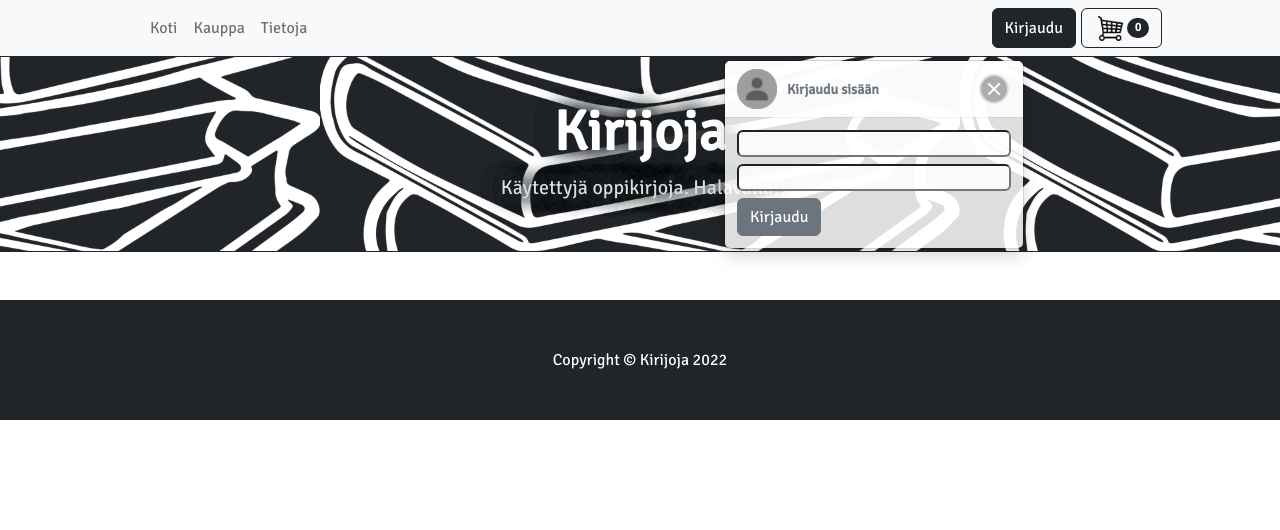
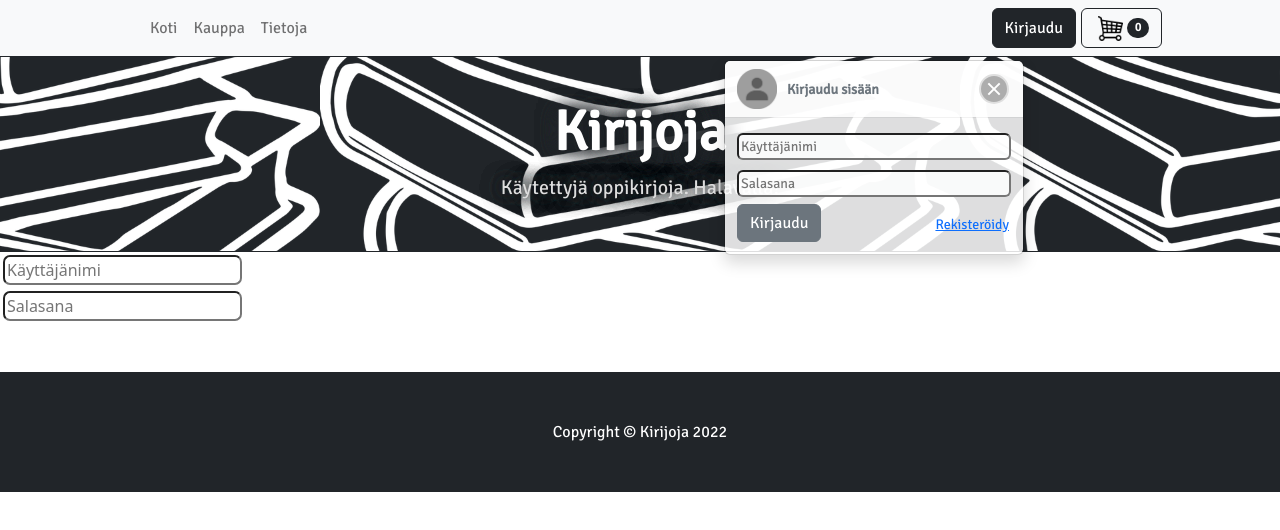
Before and after one commit to hmuratoski/BookShopForUsedBooks, a React (Create React App) app: page /register in a window 1280 px wide. Both pictures are taken after a click on the button "Kirjaudu". Shown: the top 530 px of the page. Built offline with nearby package versions, Linux system fonts and the light colour scheme.

Commit message:
register page

```diff
--- a/src/components/content.js
+++ b/src/components/content.js
@@ -5,6 +5,7 @@ import { About } from './pages/about';
 import { FrontPage } from './pages/frontpage';
 import { ProductPage } from './pages/productpage';
 import { ShoppingCart } from './pages/shoppingcart';
+import { Register } from './pages/register';
 import '../css/Header.css';
 
 //Headerin ja footerin välinen sisältö, tänne routingit
@@ -15,6 +16,7 @@ export const Content = (props) => {
 		<Routes>
 			<Route path="/" element={<FrontPage />} />
 			<Route path="/about" element={<About />} />
+			<Route path="/register" element={<Register />} />
 			<Route path="/shop" element={
 				<Shop
 					loggedIn={props.loggedIn}
--- a/src/components/login.js
+++ b/src/components/login.js
@@ -2,6 +2,7 @@ import React from 'react';
 import 'bootstrap/dist/css/bootstrap.min.css';
 import '../css/Login.css';
 import { language } from '../locale/FI.js'
+import { NavLink } from 'react-router-dom';
 
 //toast -tyyppinen kirjautumisruutu
 	//hyväksyy tällähetkellä minkä tahansa käyttäjänimen testikirjautumiseen
@@ -26,9 +27,18 @@ export const Login = (props) => {
 					<button type="button" className="closeButton" aria-label="Close" onClick={event => props.setShowLogin(false)} />
 				</div>
 				<div className="toast-body">
-					<input className="toastInput" id="userName"/><br/>
-					<input className="toastInput"/><br/>
+					<input className="toastInput" id="userName" placeholder={language.userName}/><br/>
+					<input className="toastInput" id="password" type="password" placeholder={language.password}/><br/>
 					<button className="btn btn-secondary loginButton" onClick={testLogin}>{language.loginTitle}</button>
+					<NavLink
+						style={{
+							right: "15px",
+							position: "absolute",
+							paddingTop: "10px"
+						}}
+						to="/register"
+						onClick={event => props.setShowLogin(false)}
+					>{language.register}</NavLink>
 				</div>
 			</div>
 		</div>
--- a/src/components/navbar.js
+++ b/src/components/navbar.js
@@ -48,13 +48,21 @@ export const Navbar = (props) => {
 							:
 							<button className="btn btn-outline-dark" type="button" onClick={event => props.setLoggedIn(false)} >{props.userName}</button>        //jos kirjauduttu, näyttää käyttäjäpaneelin nappulan
 						}
+						{props.itemsInCart > 0 ?
 							<NavLink to="cart">
-						<button className="btn btn-outline-dark cartButton" type="submit">
+								<button className="btn btn-outline-dark cartButton">
 									<i className="bi-cart-fill me-1"></i>
 									<img className="cartIcon" src={require('../images/cart.png')} />
 									<span className="badge bg-dark text-white ms-1 rounded-pill">{props.itemsInCart}</span>
 								</button>
 							</NavLink>
+							:
+							<div className="btn btn-outline-dark cartButton">
+								<i className="bi-cart-fill me-1"></i>
+								<img className="cartIcon" src={require('../images/cart.png')} />
+								<span className="badge bg-dark text-white ms-1 rounded-pill">{props.itemsInCart}</span>
+							</div>
+						}
 					</form>
 				</div>
 			</nav>
--- a/src/components/pages/productpage.js
+++ b/src/components/pages/productpage.js
@@ -63,7 +63,7 @@ export const ProductPage = (props) => {
 	if (bookDetails.length > 0) {
 		return (
 			<div className="container">
-			<NavLink to="/shop"><div className="text-center"><span className="btn btn-outline-dark mt-auto bookDetails productButton flex-child">{language.back}</span></div></NavLink>
+			<div className="text-center"><span className="btn btn-outline-dark mt-auto bookDetails productButton flex-child" onClick={e => navigate(-1)}>{language.back}</span></div>
 				<div className="row">
 					<div className="col-xs-4 item-photo">
 						<img style={{width: "30%"}} src={require(`../../images/product/${bookDetails[0].bookId}.png`)} />
--- /dev/null
+++ b/src/components/pages/register.js
@@ -0,0 +1,13 @@
+
+import '../../css/Register.css';
+import { UsernamePassword } from '../usernamepassword';
+
+export const Register = (props) => {
+
+	return (
+		<div>
+			<UsernamePassword/>
+					{/* tähän orderdetails -komponentti */}
+		</div>
+	)
+}
--- a/src/components/shoppingcartitem.js
+++ b/src/components/shoppingcartitem.js
@@ -11,7 +11,6 @@ export const ShoppingCartItem = (props) => {
 			<td><Condition condition={props.condition}/></td>
 			<td>{props.price}€</td>
 			<td><button onClick={event => props.removeItem(props.bookId)}>X</button></td>
-
 		</tr>
 	)
 }
--- /dev/null
+++ b/src/components/usernamepassword.js
@@ -0,0 +1,11 @@
+import { language } from "../locale/FI"
+
+export const UsernamePassword = () => {
+
+	return (
+		<div>
+			<input id="username" placeholder={language.userName}/><br/>
+			<input id="password" type="password" placeholder={language.password} />
+		</div>
+	)
+}
--- /dev/null
+++ b/src/css/Register.css
@@ -0,0 +1,4 @@
+input {
+	margin: 3px;
+	border-radius: 7px;
+}
--- a/src/locale/FI.js
+++ b/src/locale/FI.js
@@ -17,6 +17,9 @@ export const language = {
 	product: "Tuote",
 	price: "hinta",
 	remove: "poista",
+	register: "Rekisteröidy",
+	userName: "Käyttäjänimi",
+	password: "Salasana",
 
 	productDetails: "Tietoja",
 	back: "Takaisin",
```
Also changed, not shown: 1 other file (tests, documents, lock files or other folders). Lines whose indentation alone changed are shown as unchanged.
